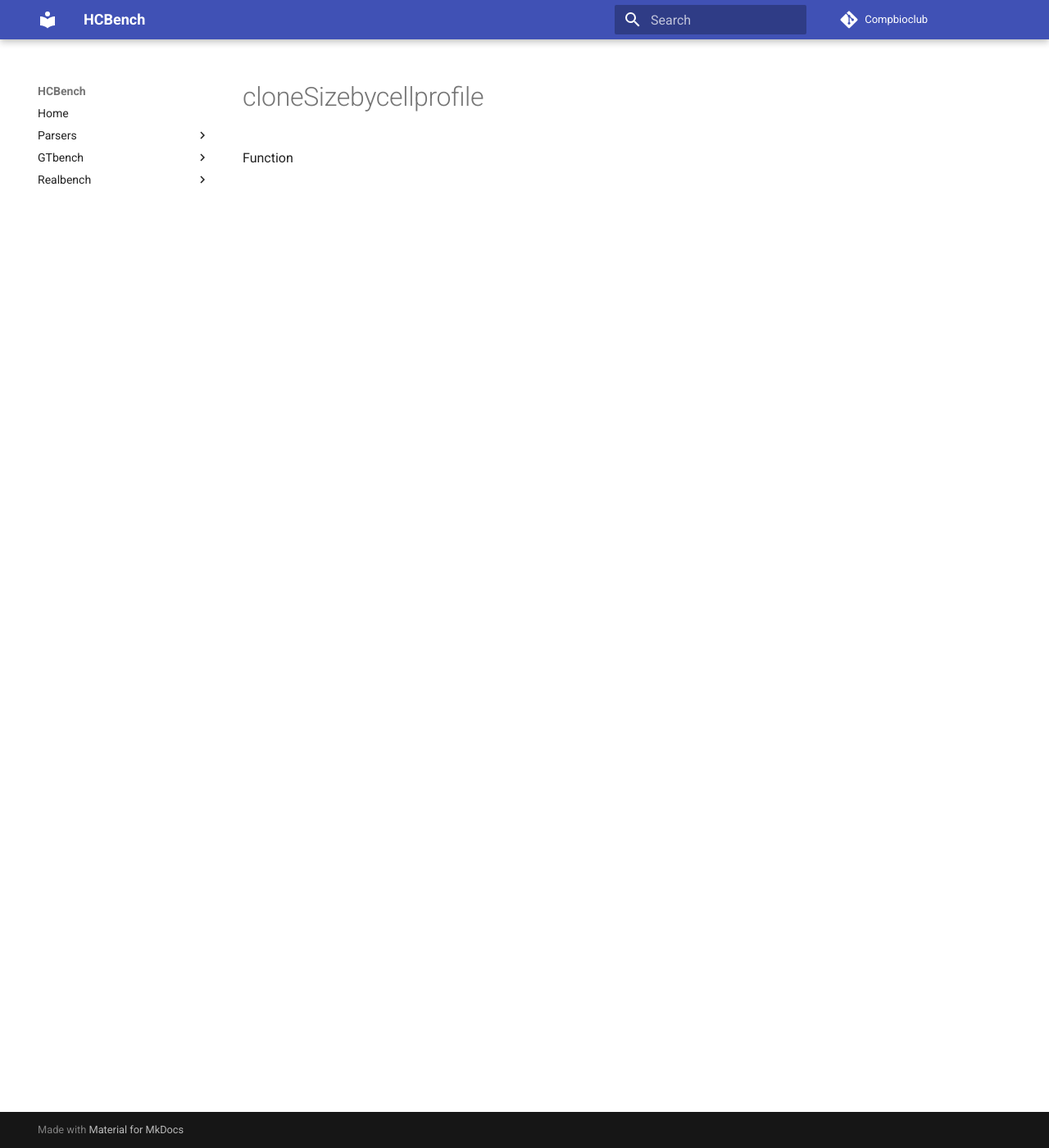
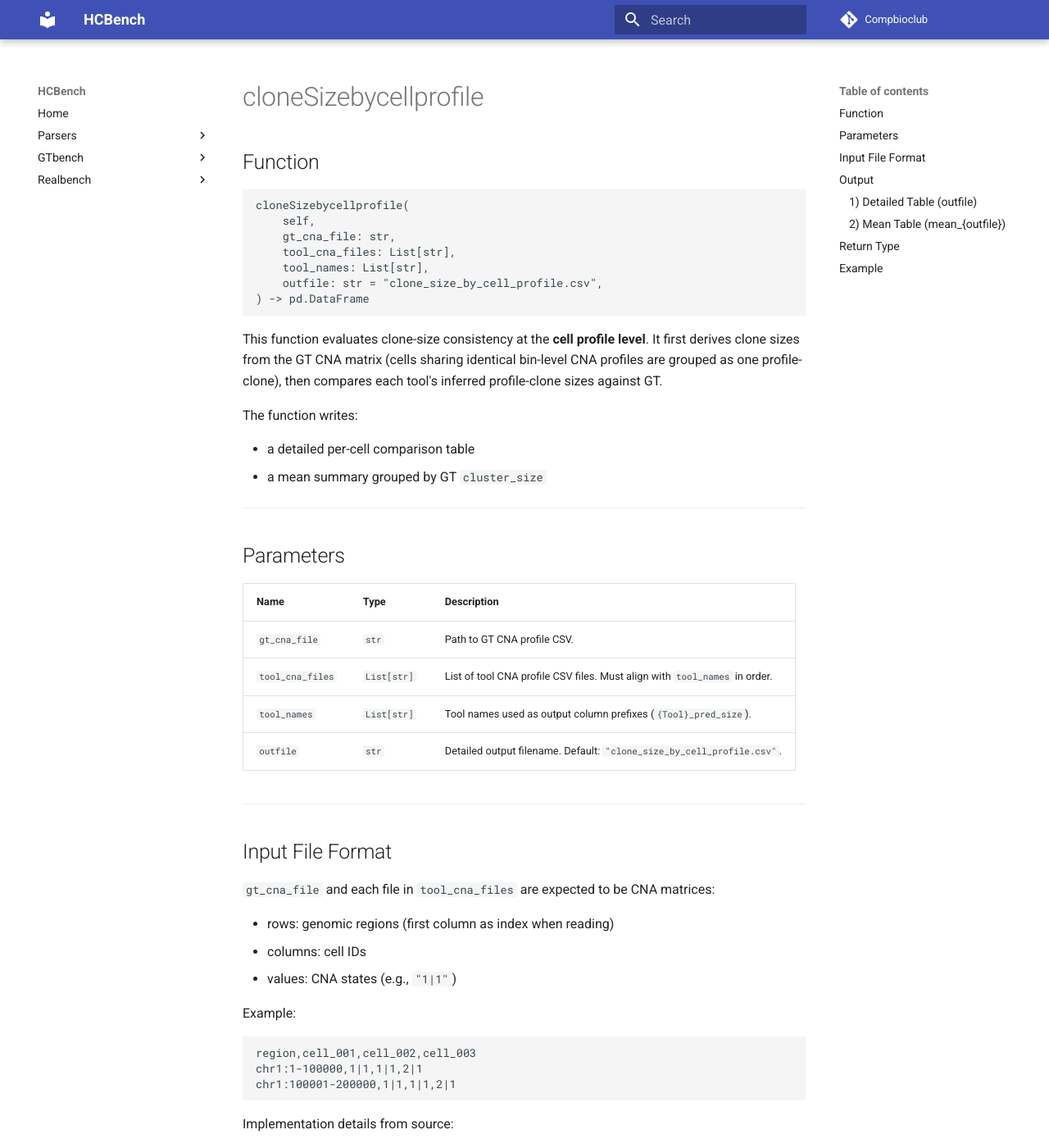
Before and after one commit to compbioclub/HCBench, an MkDocs documentation site: the page built from docs/gtbench/cloneSizebycellprofile.md, in a window 1280 px wide and 1400 px high. Shown: the whole window at 82% size. Built offline with MkDocs 1.6.1 and Material for MkDocs 9.7.7, drawn with Linux system fonts in a browser that asks for light colours; some of the changed text lies outside the part shown.

Commit message:
finish clonesizebycellprofile.md

````diff
--- a/docs/gtbench/cloneSizebycellprofile.md
+++ b/docs/gtbench/cloneSizebycellprofile.md
@@ -1 +1,106 @@
-Function
+## Function
+
+```python
+cloneSizebycellprofile(
+    self,
+    gt_cna_file: str,
+    tool_cna_files: List[str],
+    tool_names: List[str],
+    outfile: str = "clone_size_by_cell_profile.csv",
+) -> pd.DataFrame
+```
+
+This function evaluates clone-size consistency at the **cell profile level**.
+It first derives clone sizes from the GT CNA matrix (cells sharing identical bin-level CNA profiles are grouped as one profile-clone), then compares each tool's inferred profile-clone sizes against GT.
+
+The function writes:
+
+- a detailed per-cell comparison table
+- a mean summary grouped by GT `cluster_size`
+
+------
+
+## Parameters
+
+| Name             | Type        | Description                                                  |
+| ---------------- | ----------- | ------------------------------------------------------------ |
+| `gt_cna_file`    | `str`       | Path to GT CNA profile CSV.                                  |
+| `tool_cna_files` | `List[str]` | List of tool CNA profile CSV files. Must align with `tool_names` in order. |
+| `tool_names`     | `List[str]` | Tool names used as output column prefixes (`{Tool}_pred_size`). |
+| `outfile`        | `str`       | Detailed output filename. Default: `"clone_size_by_cell_profile.csv"`. |
+
+------
+
+## Input File Format
+
+`gt_cna_file` and each file in `tool_cna_files` are expected to be CNA matrices:
+
+- rows: genomic regions (first column as index when reading)
+- columns: cell IDs
+- values: CNA states (e.g., `"1|1"`)
+
+Example:
+
+```csv
+region,cell_001,cell_002,cell_003
+chr1:1-100000,1|1,1|1,2|1
+chr1:100001-200000,1|1,1|1,2|1
+```
+
+Implementation details from source:
+
+- missing values are filled with `"1|1"`
+- for tool matrices, all-empty columns are dropped before processing
+
+------
+
+## Output
+
+Two files are written to `self.output_dir`:
+
+1. `os.path.join(self.output_dir, outfile)`
+2. `os.path.join(self.output_dir, f"mean_{outfile}")`
+
+### 1) Detailed Table (`outfile`)
+
+Index: GT cell ID
+
+| Column             | Meaning                                                      |
+| ------------------ | ------------------------------------------------------------ |
+| `cluster_size`     | GT profile-clone size for that cell                          |
+| `{Tool}_pred_size` | Predicted profile-clone size for the same cell ID from each tool (NaN if cell is missing in tool result) |
+
+### 2) Mean Table (`mean_{outfile}`)
+
+Grouped by GT `cluster_size`, numeric prediction columns are averaged:
+
+| Column             | Meaning                                                      |
+| ------------------ | ------------------------------------------------------------ |
+| `cluster_size`     | GT profile-clone size                                        |
+| `{Tool}_pred_size` | Mean predicted size for GT clones of that size               |
+
+------
+
+## Return Type
+
+The function signature annotates `-> pd.DataFrame`, but current implementation does not explicitly return a value (runtime return is `None`).
+
+------
+
+## Example
+
+```python
+from hcbench.gtbench.gtbench import GTBench
+
+bench = GTBench(output_dir="out/gt_output")
+
+bench.cloneSizebycellprofile(
+    gt_cna_file="/path/to/gt/haplotype_combined.csv",
+    tool_cna_files=[
+        "/path/to/signals/haplotype_combined.csv",
+        "/path/to/seacon/haplotype_combined.csv",
+    ],
+    tool_names=["signals", "seacon"],
+    outfile="clone_size_by_cell_profile.csv",
+)
+```
````
